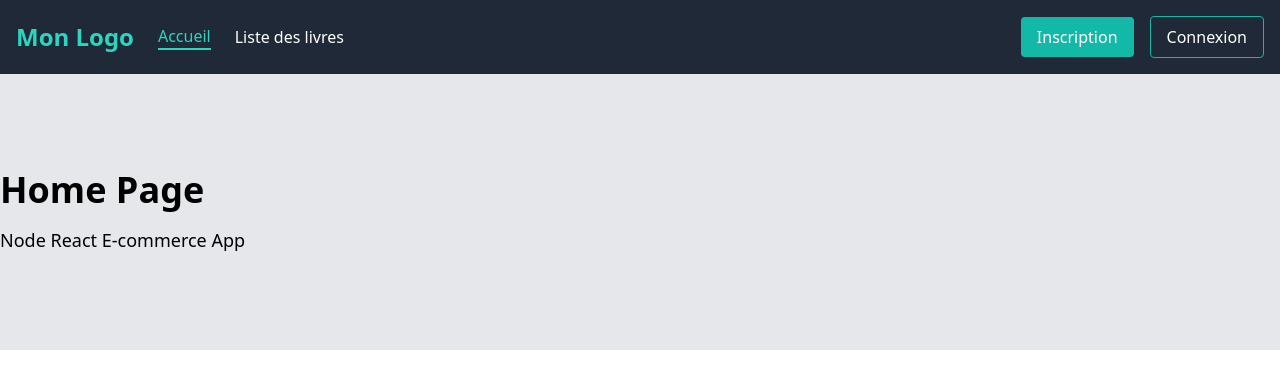
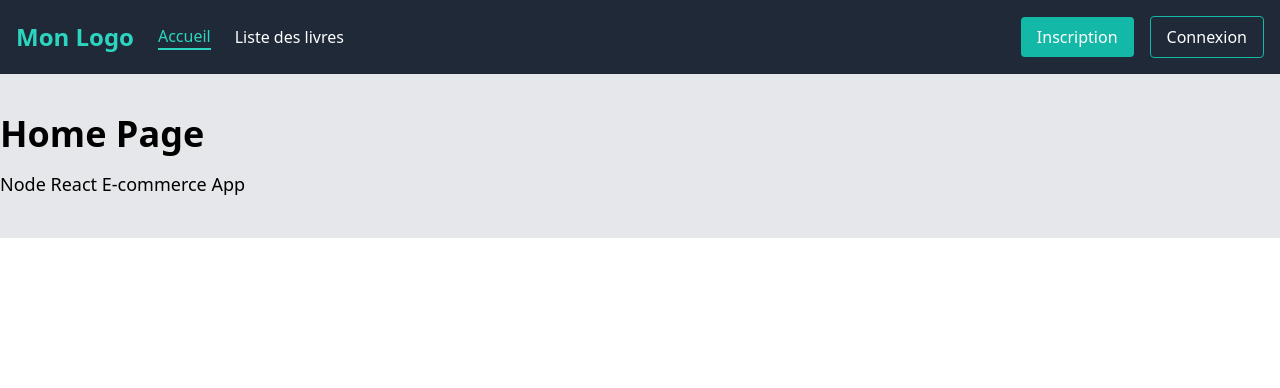
Before and after one commit to Harry8679/Book-E-commerce-Front, a React (Create React App) app: page / in a window 1280 px wide. Shown: the top 388 px of the page. Built offline with nearby package versions, Linux system fonts and the light colour scheme; the HTML template or start-up script is replaced by a standard one.

Commit message:
Margin updated

```diff
--- a/src/components/Layout.jsx
+++ b/src/components/Layout.jsx
@@ -3,7 +3,7 @@ import React from 'react'
 const Layout = ({ title, description, className, children }) => {
   return (
     <div>
-      <section class="bg-gray-200 text-black py-24">
+      <section class="bg-gray-200 text-black py-10">
         {/* <div class="container mx-auto text-center"> */}
         <div class="container mx-auto">
           <h1 class="text-4xl font-bold">{title}</h1>
```
